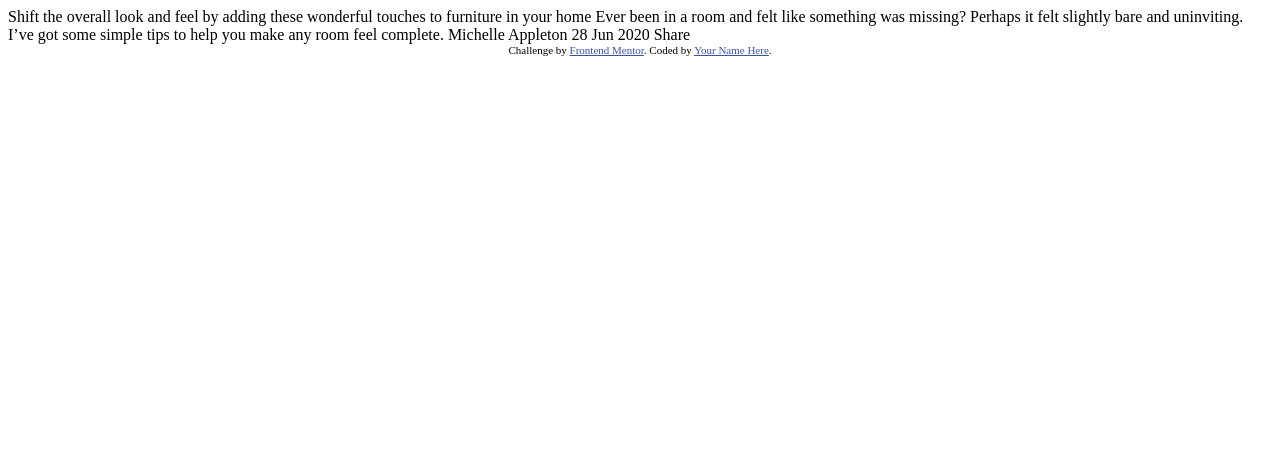
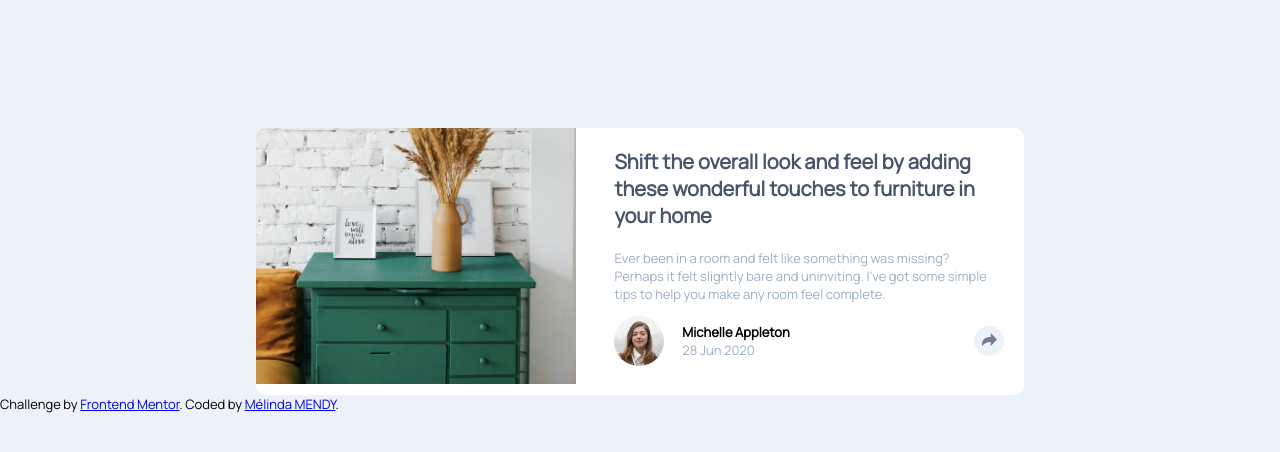
Before and after one commit to melind/article-preview, a plain HTML site: page index.html in a window 1280 px wide. Drawn offline with Linux system fonts and the light colour scheme.

Commit message:
challenge finish

```diff
--- a/index.html
+++ b/index.html
@@ -5,32 +5,111 @@
   <meta name="viewport" content="width=device-width, initial-scale=1.0"> <!-- displays site properly based on user's device -->
 
   <link rel="icon" type="image/png" sizes="32x32" href="./images/favicon-32x32.png">
+  <link rel="stylesheet" type="text/css" href="./style/css/base.css">
+  <link rel="stylesheet" type="text/css" href="./style/css/card.css">
+  <link rel="stylesheet" type="text/css" href="./style/css/text.css">
+  <link rel="stylesheet" type="text/css" href="./style/css/tooltip.css">
 
   <title>Frontend Mentor | Article preview component</title>
 
-  <!-- Feel free to remove these styles or customise in your own stylesheet 👍 -->
-  <style>
-    .attribution { font-size: 11px; text-align: center; }
-    .attribution a { color: hsl(228, 45%, 44%); }
-  </style>
+
 </head>
 <body>
 
-  Shift the overall look and feel by adding these wonderful
-  touches to furniture in your home
+          <div class="main">
 
-  Ever been in a room and felt like something was missing? Perhaps
-  it felt slightly bare and uninviting. I’ve got some simple tips
-  to help you make any room feel complete.
+           <div class="card">
 
-  Michelle Appleton
-  28 Jun 2020
+                 <div class="picture">
 
-  Share
+                <img src="./images/drawers.jpg" alt="a place with a furniture" width="320"/>
+
+                </div>
+
+
+
+
+                <div class="text">
+
+                                    <p>
+
+                                      Shift the overall look and feel by adding these wonderful
+                                      touches to furniture in your home
+
+                                   </p>
+
+                                   <p class="p2">
+
+                                      Ever been in a room and felt like something was missing? Perhaps
+                                      it felt slightly bare and uninviting. I’ve got some simple tips
+                                      to help you make any room feel complete.
+
+                                   </p>
+
+                                   <div id="show" class="creator">
+
+                                         <div class="avatar" >
+
+                                                            <img src="./images/avatar-michelle.jpg" alt="michelle's avatar" width="50" height="50"/>
+
+                                                             <div>
+
+                                                                   <div class="name">Michelle Appleton </div>
+                                                                   <div class="date">28 Jun 2020 </div>
+
+                                                             </div>
+
+                                         </div>
+
+
+
+
+
+                                         <div class="share">
+
+                                                            <div class="icon"><img src="./images/icon-share.svg" alt="share icon" class="colorChange" onclick="show()"/></div>
+                                                             <div id="hidden"  >
+                                                                     <div class="tooltip">
+                                                                           SHARE
+                                                                           <img src="./images/icon-facebook.svg" width="20" height="20" alt="facebook icon"/>
+                                                                           <img src="./images/icon-twitter.svg"width="20" height="20" alt="twitter icon"/>
+                                                                           <img src="./images/icon-pinterest.svg" width="20" height="20" alt="pinterest icon"/>
+                                                                          <div class="arrow"></div>
+                                                                    </div>
+                                                             </div>
+
+
+                                         </div>
+
+                    </div>
+
+
+
+                </div>
+
+                <div id="hide">
+                <div class="share-frame">
+                    <div class="share-mobile">
+                        SHARE
+                        <img src="./images/icon-facebook.svg" width="20" height="20" alt="facebook icon"/>
+                        <img src="./images/icon-twitter.svg"width="20" height="20" alt="twitter icon"/>
+                        <img src="./images/icon-pinterest.svg" width="20" height="20" alt="pinterest icon"/>
+                    </div>
+                    <div class="icon" ><img src="./images/icon-share.svg" class="color2" alt="share icon"/></div>
+                    </div>
+                </div>
+
+
+             </div>
+          </div>
+
 
   <div class="attribution">
     Challenge by <a href="https://www.frontendmentor.io?ref=challenge" target="_blank">Frontend Mentor</a>.
-    Coded by <a href="#">Your Name Here</a>.
+    Coded by <a href="#">Mélinda MENDY</a>.
   </div>
+
+  <script src="./style/index.js"></script>
+
 </body>
 </html>
```
